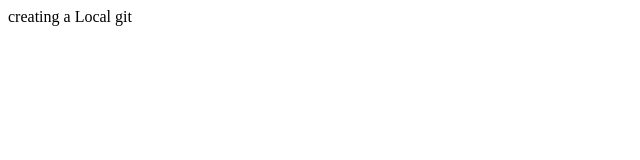
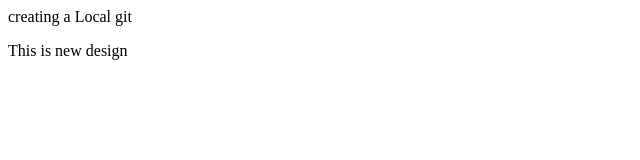
Before and after one commit to devankitkiit/localrepo, a plain HTML site: page index.html in a window 1280 px wide. Shown: the whole page, without its empty margins (0-640 px from the left). Drawn offline with Linux system fonts and the light colour scheme.

Commit message:
new design

```diff
--- a/index.html
+++ b/index.html
@@ -1 +1,2 @@
 <p> creating a Local git</p>
+<p>This is new design</p>
```
